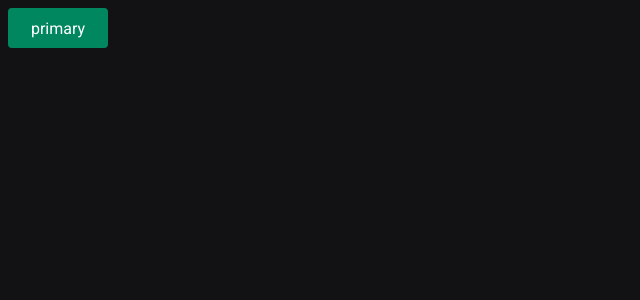
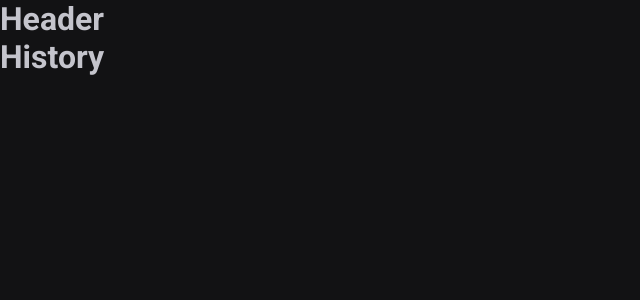
Before and after one commit to taiprogrammer/ignite-timer, a React (Vite) app: page /history in a window 1280 px wide. Shown: the top 300 px of the page, without its empty margins (0-640 px from the left). Built offline with nearby package versions, Linux system fonts and the light colour scheme.

Commit message:
adding a default layout

```diff
--- a/package.json
+++ b/package.json
@@ -11,6 +11,7 @@
   "dependencies": {
     "react": "^18.2.0",
     "react-dom": "^18.2.0",
+    "react-router-dom": "^6.4.2",
     "styled-components": "^5.3.6"
   },
   "devDependencies": {
--- a/src/App.tsx
+++ b/src/App.tsx
@@ -1,14 +1,14 @@
+import { Router } from "./Router";
+
 import { GlobalStyle } from "./styles/global";
 import { ThemeProvider } from "styled-components";
 import { defaultTheme } from "./styles/themes/default.styles";
 
-import { Button } from "./components/Button";
-
 export function App() {
   return (
     <ThemeProvider theme={defaultTheme}>
-      <Button />
       <GlobalStyle />
+      <Router />
     </ThemeProvider>
   );
 }
--- /dev/null
+++ b/src/Router.tsx
@@ -0,0 +1,16 @@
+import { Routes, Route } from "react-router-dom";
+
+import { Home } from "./pages/Home";
+import { History } from "./pages/History";
+import { DefaultLayout } from "./layouts/DefaultLayout";
+
+export function Router() {
+  return (
+    <Routes>
+      <Route path="/" element={<DefaultLayout />}>
+        <Route path="/" element={<Home />} />
+        <Route path="/history" element={<History />} />
+      </Route>
+    </Routes>
+  );
+}
--- a/src/components/Button.styles.ts
+++ /dev/null
@@ -1,39 +0,0 @@
-import styled, { css } from 'styled-components'
-import { defaultTheme } from '../styles/themes/default.styles'
-
-export type ButtonVariant = 'primary' | 'secondary' | 'danger' | 'success'
-
-interface ButtonContainerProps {
-  variant: ButtonVariant
-}
-
-const buttonVariants = {
-  primary: 'purple',
-  secondary: 'pink',
-  success: 'green',
-  danger: 'red',
-}
-
-const buttonColorVariants = {
-  primary: '#FFF',
-  secondary: '#000',
-  success: '#FFF',
-  danger: '#FFF',
-}
-
-export const ButtonContainer = styled.button<ButtonContainerProps>`
-  border: 0;
-  width: 100px;
-  height: 40px;
-  margin: 0.5rem;
-  border-radius: 4px;
-  cursor: alias;
-
-  ${(props) => {
-    return css`
-      background-color: ${props.theme['green-500']};
-      color: ${defaultTheme.white};
-    `
-  }}/* ${(props) => `background-color: ${buttonVariants[props.variant]}`};
-    ${(props) => `color: ${buttonColorVariants[props.variant]}`}; */
-`
--- a/src/components/Button.tsx
+++ /dev/null
@@ -1,10 +0,0 @@
-import { ButtonContainer, ButtonVariant } from "./Button.styles";
-
-interface ButtonProps {
-  color?: ButtonVariant;
-  title?: ButtonVariant;
-}
-
-export function Button({ color = "primary", title = "primary" }: ButtonProps) {
-  return <ButtonContainer variant={color}>{title}</ButtonContainer>;
-}
--- /dev/null
+++ b/src/components/Header.tsx
@@ -0,0 +1,3 @@
+export function Header() {
+  return <h1>Header</h1>;
+}
--- /dev/null
+++ b/src/layouts/DefaultLayout.tsx
@@ -0,0 +1,11 @@
+import { Header } from "../components/Header";
+import { Outlet } from "react-router-dom";
+
+export function DefaultLayout() {
+  return (
+    <>
+      <Header />
+      <Outlet />
+    </>
+  );
+}
--- a/src/main.tsx
+++ b/src/main.tsx
@@ -2,8 +2,12 @@
 import ReactDOM from "react-dom/client";
 import { App } from "./App";
 
+import { BrowserRouter } from "react-router-dom";
+
 ReactDOM.createRoot(document.getElementById("root") as HTMLElement).render(
   <React.StrictMode>
-    <App />
+    <BrowserRouter>
+      <App />
+    </BrowserRouter>
   </React.StrictMode>
 );
--- /dev/null
+++ b/src/pages/History.tsx
@@ -0,0 +1,7 @@
+export function History() {
+  return (
+    <div>
+      <h1>History</h1>
+    </div>
+  );
+}
--- /dev/null
+++ b/src/pages/Home.tsx
@@ -0,0 +1,7 @@
+export function Home() {
+  return (
+    <div>
+      <h1>Home</h1>
+    </div>
+  );
+}
```
Also changed, not shown: 1 other file (tests, documents, lock files or other folders).
